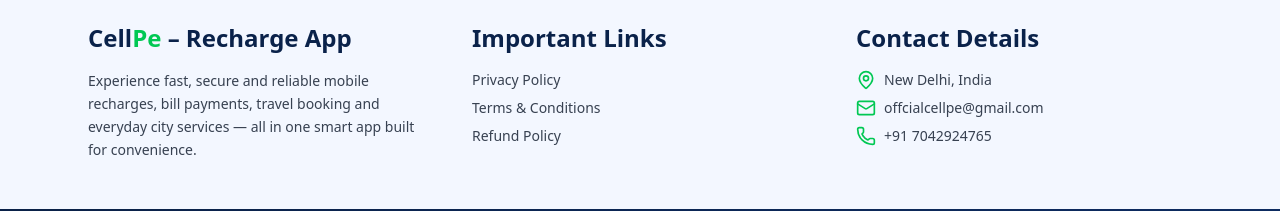
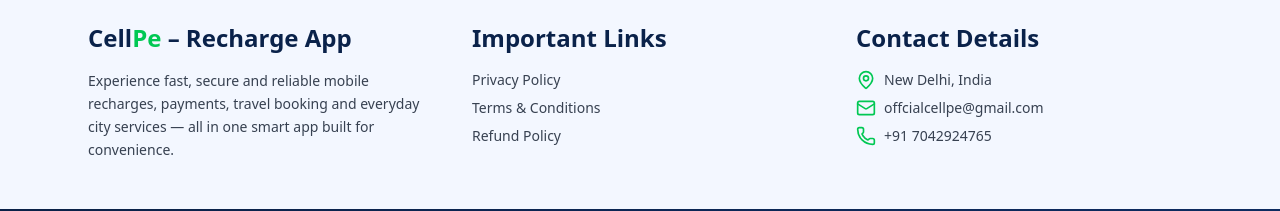
Before and after one commit to techember/cellpe_reacharge_pannel, a React (Vite) app: page / in a window 1280 px wide. Shown: the part 3166-3377 px from the top of the page. Built offline with nearby package versions, Linux system fonts and the light colour scheme.

Commit message:
add these files

```diff
--- a/src/components/Footer.jsx
+++ b/src/components/Footer.jsx
@@ -19,7 +19,7 @@
             </h2>
             <p className="font-medium leading-relaxed">
               Experience fast, secure and reliable mobile recharges,
-              bill payments, travel booking and everyday city services
+              payments, travel booking and everyday city services
               — all in one smart app built for convenience.
             </p>
           </div>
```
Also changed, not shown: 1 other file (tests, documents, lock files or other folders).
